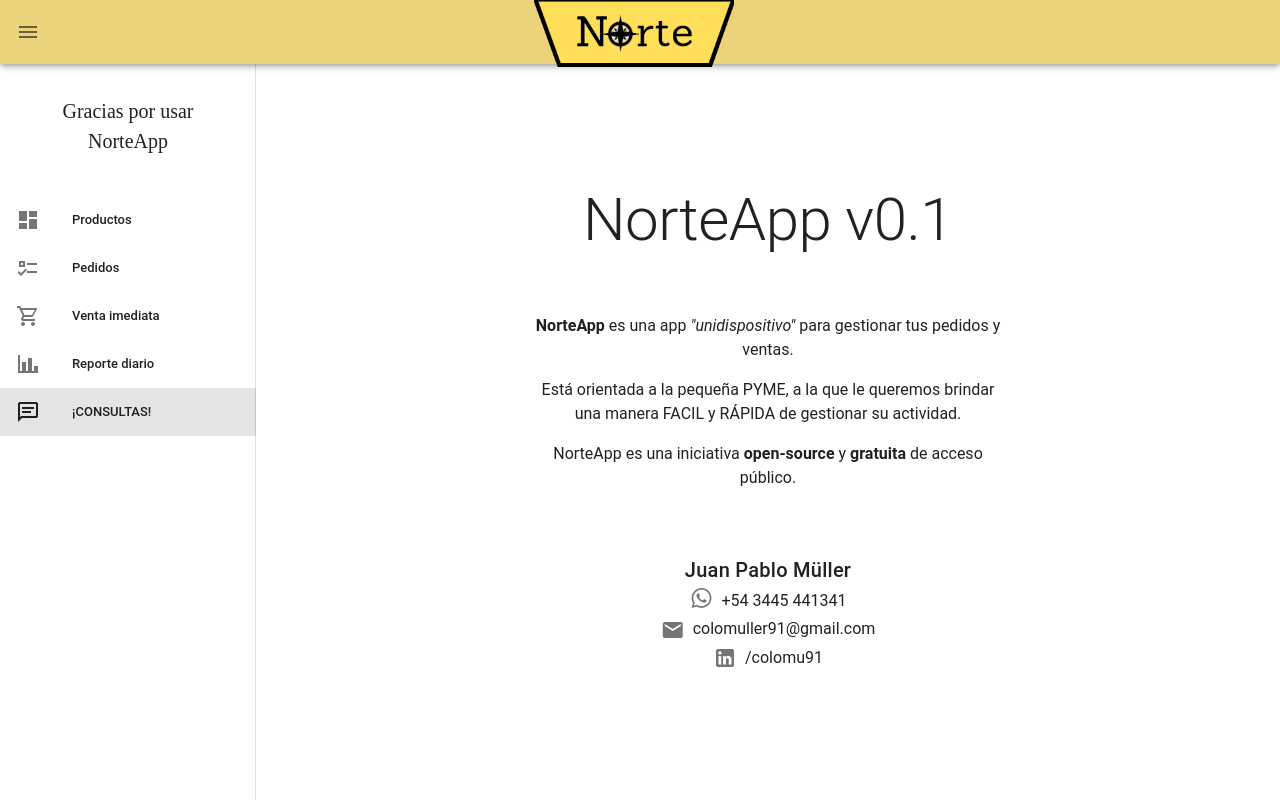
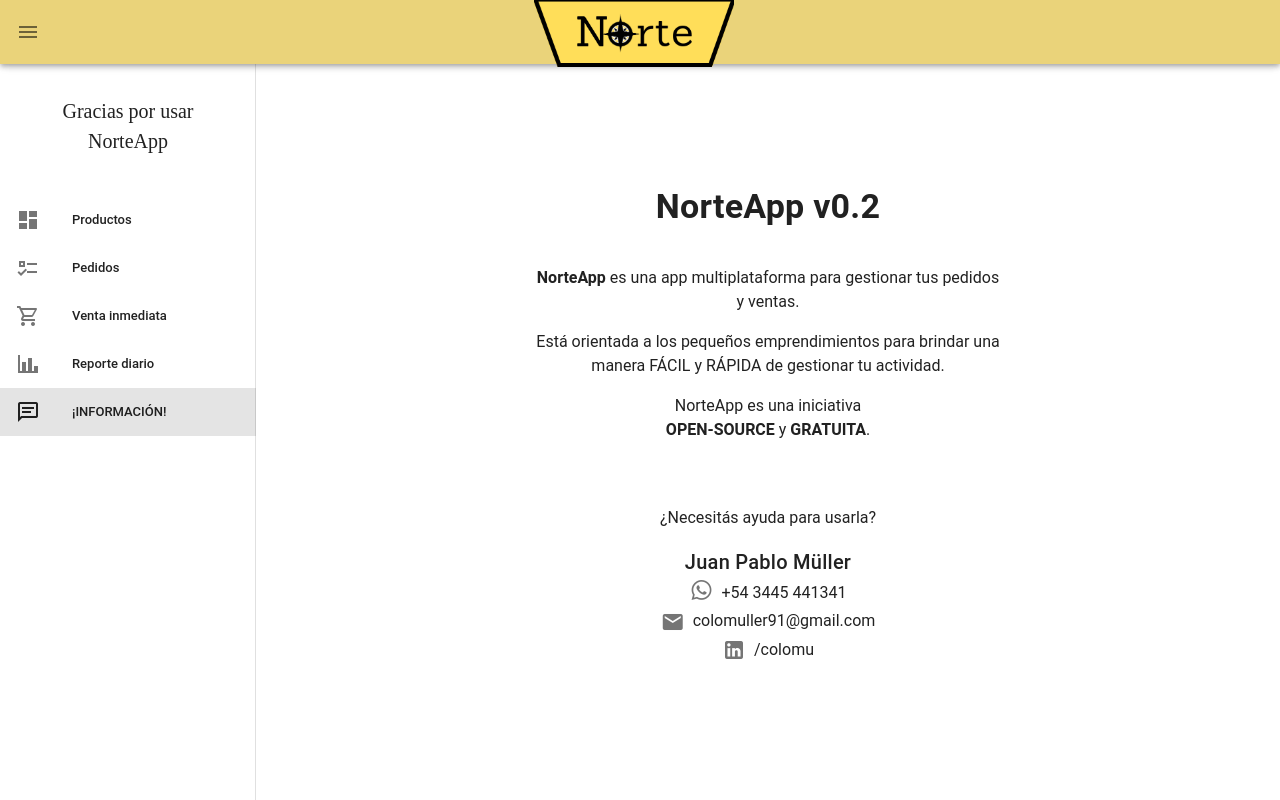
Before and after one commit to colomuller91/norteapp, a Vue app: page /#/info in a window 1280 px wide. Built offline with nearby package versions, Linux system fonts and the light colour scheme; a small style sheet from the web is missing.

Commit message:
bug fixes, icon select fixes, social links added, etc

```diff
--- a/src/App.vue
+++ b/src/App.vue
@@ -11,55 +11,14 @@
       <br>
       <v-spacer/>
       <v-list dense>
-        <v-list-item link to="/productos">
+        <v-list-item v-for="section in drawerItems" link :to="section.path">
           <v-list-item-action>
-            <v-icon>mdi-view-dashboard</v-icon>
+            <v-icon>{{section.icon}}</v-icon>
           </v-list-item-action>
           <v-list-item-content>
-            <v-list-item-title>Productos</v-list-item-title>
+            <v-list-item-title>{{section.title}}</v-list-item-title>
           </v-list-item-content>
         </v-list-item>
-        <v-list-item link to="/pedidos">
-          <v-list-item-action>
-            <v-icon>mdi-format-list-checks</v-icon>
-          </v-list-item-action>
-          <v-list-item-content>
-            <v-list-item-title>Pedidos</v-list-item-title>
-          </v-list-item-content>
-        </v-list-item>
-        <v-list-item link to="/venta">
-          <v-list-item-action>
-            <v-icon>mdi-cart-outline</v-icon>
-          </v-list-item-action>
-          <v-list-item-content>
-            <v-list-item-title>Venta imediata</v-list-item-title>
-          </v-list-item-content>
-        </v-list-item>
-        <v-list-item link to="/resumen">
-          <v-list-item-action>
-            <v-icon>mdi-chart-bar</v-icon>
-          </v-list-item-action>
-          <v-list-item-content>
-            <v-list-item-title>Reporte diario</v-list-item-title>
-          </v-list-item-content>
-        </v-list-item>
-        <v-spacer></v-spacer>
-        <v-list-item link to="/info">
-          <v-list-item-action>
-            <v-icon>mdi-message-text-outline</v-icon>
-          </v-list-item-action>
-          <v-list-item-content>
-            <v-list-item-title>¡CONSULTAS!</v-list-item-title>
-          </v-list-item-content>
-        </v-list-item>
-        <!--<v-list-item link @click="clearDB" >
-          <v-list-item-action >
-            <v-icon color="red">mdi-bomb</v-icon>
-          </v-list-item-action>
-          <v-list-item-content>
-            <v-list-item-title >BORRAR DB</v-list-item-title>
-          </v-list-item-content>
-        </v-list-item>-->
       </v-list>
     </v-navigation-drawer>
 
@@ -108,6 +67,33 @@ export default {
   },
   data: () => ({
     drawer: null,
+    drawerItems:[
+      {
+        title:'Productos',
+        path:'/productos',
+        icon:'mdi-view-dashboard'
+      },
+      {
+        title:'Pedidos',
+        path:'/pedidos',
+        icon:'mdi-format-list-checks'
+      },
+      {
+        title:'Venta inmediata',
+        path:'/venta',
+        icon:'mdi-cart-outline'
+      },
+      {
+        title:'Reporte diario',
+        path:'/resumen',
+        icon:'mdi-chart-bar'
+      },
+      {
+        title:'¡INFORMACIÓN!',
+        path:'/info',
+        icon:'mdi-message-text-outline'
+      },
+    ]
   }),
   created () {
     this.$vuetify.theme.dark = false
--- a/src/components/DonnutChart.vue
+++ b/src/components/DonnutChart.vue
@@ -1,5 +1,5 @@
 <template>
-    <apexcharts type="donut" width="100%" :options="chartOptions" :series="series"></apexcharts>
+    <apexcharts type="donut" width="100%" class="mx-auto" style="max-width: 400px" :options="chartOptions" :series="series"></apexcharts>
 </template>
 
 <script>
@@ -19,17 +19,7 @@
                   legend:{
                       show:false
                   },
-                  responsive: [{
-                      breakpoint: 480,
-                      options: {
-                          chart: {
-                              width: 200
-                          },
-                          legend: {
-                              position: 'bottom'
-                          }
-                      }
-                  }]
+
               }
           }),
           methods:{
--- a/src/components/Info.vue
+++ b/src/components/Info.vue
@@ -1,25 +1,26 @@
 <template>
     <v-container fluid onresize="onresize" class="pa-sm-0 py-md-0 px-md-2 fill-height">
         <v-row no-gutters>
-            <v-col cols="12" md="6" offset-md="3" class=" pa-sm-4">
-                <p class="display-3">
-                    NorteApp v0.1
+            <v-col cols="12" md="6" offset-md="3" class="pa-4 pt-1">
+                <p class="display-1 font-weight-bold">
+                    NorteApp v0.2
+                </p>
+                <br>
+                <p>
+                    <b>NorteApp</b> es una app multiplataforma para gestionar tus pedidos y ventas.
+                </p>
+                <p>
+                    Está orientada a los pequeños emprendimientos para brindar una manera FÁCIL y RÁPIDA de gestionar tu actividad.
+                </p>
+                <p>
+                    NorteApp es una iniciativa <br><b>OPEN-SOURCE</b> y <b>GRATUITA</b>.
                 </p>
                 <br><br>
-                <p>
-                    <b>NorteApp</b> es una app <i>"unidispositivo"</i> para gestionar tus pedidos y ventas.
-                </p>
-                <p>
-                    Está orientada a la pequeña PYME, a la que le queremos brindar una manera FACIL y RÁPIDA de gestionar su actividad.
-                </p>
-                <p>
-                    NorteApp es una iniciativa <b>open-source</b> y <b>gratuita</b> de acceso público.
-                </p>
-                <br><br>
+                <p>¿Necesitás ayuda para usarla?</p>
                 <p class="title mb-0">Juan Pablo Müller</p>
-                <p class="mb-1"><v-icon class="mr-2" style="vertical-align: text-bottom">mdi-whatsapp</v-icon>+54 3445 441341</p>
+                <p class="mb-1 social wa-link" onclick="location.href='https://api.whatsapp.com/send?phone=543445441341'"><v-icon class="mr-2" style="vertical-align: text-bottom">mdi-whatsapp</v-icon>+54 3445 441341</p>
                 <p class="mb-1"><v-icon class="mr-2">mdi-email</v-icon>colomuller91@gmail.com</p>
-                <p class="mb-1"><v-icon class="mr-2" style="vertical-align:sub">mdi-linkedin</v-icon>/colomu91</p>
+                <p class="mb-1 social li-link" onclick="location.href='https://www.linkedin.com/in/colomu'"><v-icon class="mr-2" style="vertical-align:sub">mdi-linkedin</v-icon>/colomu</p>
             </v-col>
         </v-row>
     </v-container>
@@ -28,4 +29,14 @@
     p{
         text-align: center;
     }
+    .social{
+        transition: color .2s;
+        cursor: pointer;
+    }
+    .social.wa-link:hover{
+        color: green;
+    }
+    .social.li-link:hover{
+        color: darkblue;
+    }
 </style>
--- a/src/components/ProductDetails.vue
+++ b/src/components/ProductDetails.vue
@@ -12,14 +12,12 @@
         <v-card-text class="pb-0">
           <v-container>
             <v-row>
-              <v-col cols="2" md="2">
-
-                <v-img :src="require(`@/assets/icons/${product.icon}.png`)"
+              <v-col cols="2" md="2" style="border: 1px solid black; border-radius: 10px" class="align-self-center">
+                <v-img :src="product.icon ? require(`@/assets/icons/${product.icon}.png`) : require(`@/assets/icons/default.png`)"
                        @click="$refs.iconpicker.open()"
-                       v-if="product.icon"
                        contain
                        max-height="60px"/>
-                <v-btn @click="$refs.iconpicker.open()" v-else>Ícono</v-btn>
+
               </v-col>
               <v-col cols="10" md="6">
                 <v-text-field label="Nombre de producto" v-model="product.name"/>
@@ -89,6 +87,7 @@
         name:'',
         description:'',
         amount:0.00,
+        icon:''
       },
       errorList:[],
       borrar:false
@@ -98,8 +97,18 @@
       open(itemdata){
 
         this.dialog = true;
-        this.product = {...itemdata.value};
-        this.productId = itemdata.key || 0;
+        if (Object.keys(itemdata).length > 0){
+          this.product = {...itemdata.value};
+          this.productId = itemdata.key;
+        }else{
+          this.product = {
+            name:'',
+            description:'',
+            amount:0.00,
+            icon:''
+          }
+          this.productId = 0;
+        }
 
       },
 
--- a/src/components/ProductIconPicker.vue
+++ b/src/components/ProductIconPicker.vue
@@ -4,8 +4,8 @@
       <div style="background-color: white" class="ma-0 pa-10">
         <p class="text-center title">Seleccionar un ícono</p>
         <v-row no-gutters>
-          <v-col cols="3" md="2" v-for="icon in icons" align="start">
-            <div class="d-flex align-stretch pa-3">
+          <v-col cols="3" md="2" v-for="icon in icons" align-self="center">
+            <div class="d-flex pa-3">
               <v-img @click="iconselected(icon)" contain max-height="100px" class="pa-3" :src="require(`@/assets/icons/${icon}.png`)"/>
             </div>
           </v-col>
--- a/src/components/ProductItem.vue
+++ b/src/components/ProductItem.vue
@@ -12,15 +12,15 @@
               contain
               :height="`${cardWidth/2}px`"/>
 
-      <v-card-title class="d-block pb-0 px-2 subtitle-1">
+      <v-card-title class="d-block pb-0 px-2 subtitle-1 text-center" style="word-break: unset">
         {{item.value.name}}
       </v-card-title>
 
-      <v-card-text class="pb-0" v-if="!hideDescription">
+      <v-card-text class="pb-0 text-center" v-if="!hideDescription">
         {{item.value.description}}
       </v-card-text>
 
-      <v-card-subtitle class="pt-3">
+      <v-card-subtitle class="pt-3 text-center">
         ${{item.value.amount}}
       </v-card-subtitle>
 
@@ -58,7 +58,7 @@
         normal: {
           cols: 6,
           sm: 4,
-          md: 3,
+          md: 4,
           lg: 3
         }
       }
--- a/src/components/Venta.vue
+++ b/src/components/Sale.vue
@@ -116,7 +116,10 @@
                                 <v-card-text >
                                     <p class="title text--primary mb-0 d-flex">
                                         <span class="pr-2 text-no-wrap">{{item.qty}} x</span>
-                                        <span class="flex-grow-1 overflow-hidden subtitle-1 mt-1 align-self-center text-left" style="text-overflow: ellipsis">{{item.value.name}}</span>
+                                        <span class="flex-grow-1 overflow-hidden subtitle-1 mt-1 align-self-center text-left"
+                                              style="text-overflow: ellipsis; white-space: nowrap">
+                                            {{item.value.name}}
+                                        </span>
                                         <span class="text-no-wrap">$ {{item.value.amount * item.qty}}</span>
                                     </p>
                                 </v-card-text>
```
Also changed, not shown: src/components/OrderItem.vue (+4 -3 lines), src/components/OrderModal.vue (renamed from src/components/ModalPedido.vue, +9 -4 lines), src/components/Orders.vue (renamed from src/components/Pedidos.vue, +10 -11 lines), src/components/Statistics.vue (+41 -5 lines), src/router/index.js (+10 -7 lines).
